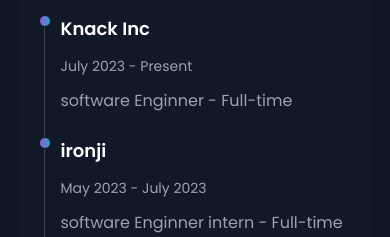
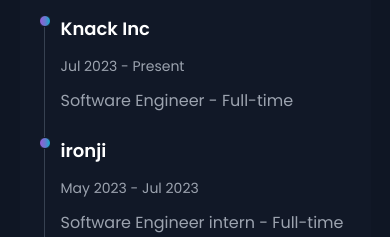
Before and after one commit to munyanezaarmel/portfolio, a Next.js app: page / in a window 390 px wide. Shown: the part 1763-2000 px from the top of the page. Built offline with nearby package versions, Linux system fonts and the light colour scheme.

Commit message:
fix mobile view buttons

```diff
--- a/app/components/About.tsx
+++ b/app/components/About.tsx
@@ -5,21 +5,21 @@
 const experiences = [
   {
     company: "Knack Inc",
-    position: "software Enginner - Full-time",
-    startDate: "July 2023 ",
+    position: "Software Engineer - Full-time",
+    startDate: "Jul 2023 ",
     endDate: "Present",
   },
   {
     company: "ironji",
-    position: "software Enginner intern - Full-time",
+    position: "Software Engineer intern - Full-time",
     startDate: "May 2023",
-    endDate: "July 2023",
+    endDate: "Jul 2023",
   },
   {
     company: "oneuptime",
     position: "open source developer - Full-time",
-    startDate: "sep 2022",
-    endDate: "June 2023",
+    startDate: "Sep 2022",
+    endDate: "Jun 2023",
   },
   {
     company: "Andela",
--- a/app/components/Hero.tsx
+++ b/app/components/Hero.tsx
@@ -26,7 +26,7 @@
           <div className="flex flex-col justify-center items-center md:justify-start md:items-start">
             <a download href="/Armel Munyaneza-RESUME.pdf">
               <button className="download-button button lg:mx-0  lg:mb-0 mb-12  ">
-                Download cv
+                Download CV
               </button>
             </a>
           </div>
--- a/app/components/NavBar.tsx
+++ b/app/components/NavBar.tsx
@@ -39,10 +39,10 @@
           </ScrollLink>
         </div>
         <div className="flex gap-8 items-center   justify-center  md:order-3 order-2">
-          <Link href={"https://www.linkedin.com/in/armel-munyaneza-4b30a8201/"}>
+          <Link href={"https://www.linkedin.com/in/armel-munyaneza-4b30a8201/"} target="_blank">
             <FaLinkedin className="md:w-7 w-6 h-6 md:h-7 text-white" />
           </Link>
-          <Link href={"https://github.com/munyanezaarmel"}>
+          <Link href={"https://github.com/munyanezaarmel"} target="_blank">
             <FaGithub className="md:w-7 md:h-7 w-6 h-6  text-white" />
           </Link>
         </div>
--- a/app/components/Projects.tsx
+++ b/app/components/Projects.tsx
@@ -125,9 +125,9 @@
                   </div>
                 ))}
               </div>
-              <div className="flex flex-col sm:flex-row gap-4 md:mb-4">
+              <div className="flex justify-center items-center md:items-start md:justify-start flex-col sm:flex-row gap-4 md:mb-4">
                 <Link href={project.livePreviewUrl} target="_blank">
-                  <button className="button back-gradient shadow-button w-full ">
+                  <button className=" button back-gradient shadow-button w-full ">
                     Live Preview
                   </button>
                 </Link>
--- a/app/globals.css
+++ b/app/globals.css
@@ -155,6 +155,19 @@
   font-size: 18px;
   box-shadow: 0 40px 100px -23px #13adc7;
 }
+@media (max-width: 768px) {
+  .download-button {
+    width: 156px;
+    height: 55px;
+    font-size: 14px;
+  }
+  .button{
+    width: 156px;
+    height: 55px;
+    font-size: 14px;
+  }
+}
+
 
 .download-button:hover {
   opacity: 0.8;
```
Also changed, not shown: 1 other file (tests, documents, lock files or other folders).
